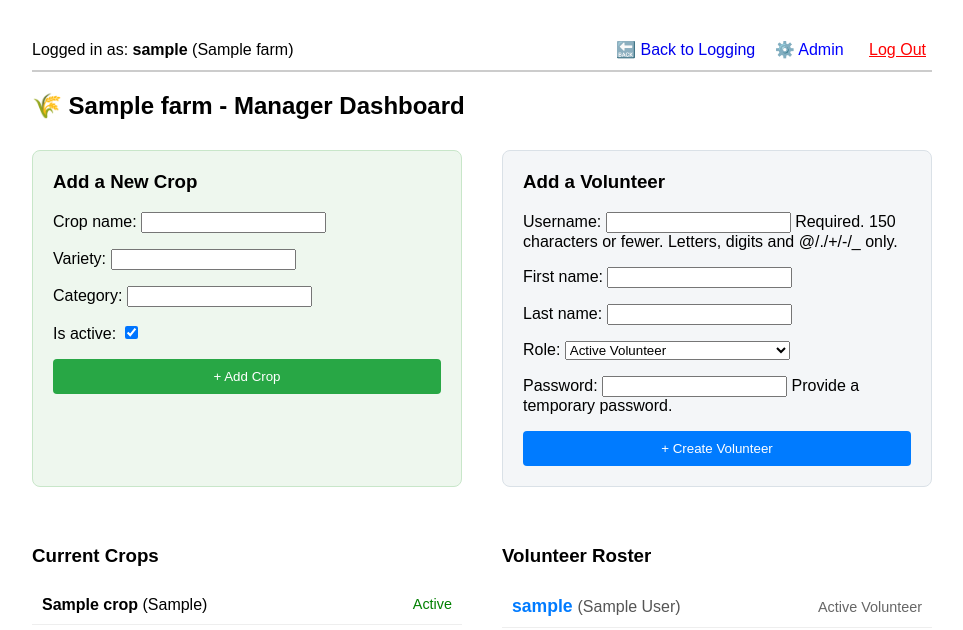
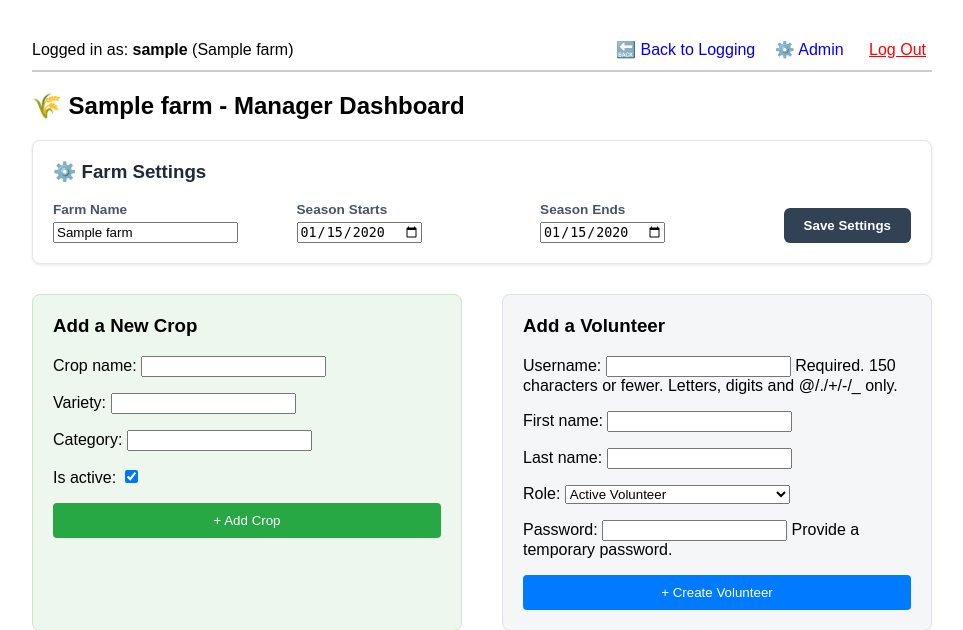
Before and after one commit to squid-protocol/help_farmers_farm, a Django app: page /farm/dashboard/ in a window 1280 px wide. Shown: the top 630 px of the page, without its empty margins (158-1121 px from the left). Run offline with Django 5.2, Linux system fonts and the light colour scheme; a user stored in the database is signed in; tables that the repository leaves empty hold one stand-in row (values such as "Sample post"); some libraries are stand-ins or nearby versions.

Commit message:
feat(farms): add season start and end dates to manager dashboard

```diff
--- a/backend/farms/forms.py
+++ b/backend/farms/forms.py
@@ -1,6 +1,6 @@
 from django import forms
 from django.contrib.auth import get_user_model
-from .models import Crop, WorkCommitment
+from .models import Crop, WorkCommitment, Farm
 
 # Fetch your CustomUser model
 User = get_user_model()
@@ -63,3 +63,27 @@ class VolunteerCreationForm(forms.ModelForm):
                     for choice in self.fields["role"].choices
                     if choice[0] not in ["account_manager", "farm_manager"]
                 ]
+
+class FarmSettingsForm(forms.ModelForm):
+    class Meta:
+        model = Farm
+        fields = ["name", "season_start", "season_end"]
+        widgets = {
+            "name": forms.TextInput(
+                attrs={
+                    "class": "bg-gray-50 border border-gray-300 text-gray-900 text-sm rounded-lg block w-full p-2.5",
+                }
+            ),
+            "season_start": forms.DateInput(
+                attrs={
+                    "type": "date",  # Forces the browser to render a calendar picker
+                    "class": "bg-gray-50 border border-gray-300 text-gray-900 text-sm rounded-lg block w-full p-2.5",
+                }
+            ),
+            "season_end": forms.DateInput(
+                attrs={
+                    "type": "date",
+                    "class": "bg-gray-50 border border-gray-300 text-gray-900 text-sm rounded-lg block w-full p-2.5",
+                }
+            ),
+        }
--- a/backend/farms/models.py
+++ b/backend/farms/models.py
@@ -1,9 +1,12 @@
 from django.db import models
-
 
 class Farm(models.Model):
     name = models.CharField(max_length=255)
     created_at = models.DateTimeField(auto_now_add=True)
+
+    # --- NEW: Season Boundaries ---
+    season_start = models.DateField(null=True, blank=True)
+    season_end = models.DateField(null=True, blank=True)
 
     def __str__(self):
         return self.name
--- a/backend/farms/templates/farms/manager_dashboard.html
+++ b/backend/farms/templates/farms/manager_dashboard.html
@@ -23,6 +23,28 @@
         </div>
 
         <h2>🌾 {{ farm.name }} - Manager Dashboard</h2>
+
+        <div style="background: #ffffff; padding: 20px; border-radius: 8px; border: 1px solid #e2e8f0; margin-top: 20px; box-shadow: 0 1px 3px rgba(0,0,0,0.1);">
+            <h3 style="margin-top: 0; color: #1e293b;">⚙️ Farm Settings</h3>
+            <form method="POST" style="display: flex; gap: 20px; align-items: flex-end; flex-wrap: wrap;">
+                {% csrf_token %}
+                <div style="flex: 1; min-width: 200px;">
+                    <label style="display:block; font-size: 0.85em; font-weight: bold; margin-bottom: 5px; color: #475569;">Farm Name</label>
+                    {{ farm_form.name }}
+                </div>
+                <div style="flex: 1; min-width: 150px;">
+                    <label style="display:block; font-size: 0.85em; font-weight: bold; margin-bottom: 5px; color: #475569;">Season Starts</label>
+                    {{ farm_form.season_start }}
+                </div>
+                <div style="flex: 1; min-width: 150px;">
+                    <label style="display:block; font-size: 0.85em; font-weight: bold; margin-bottom: 5px; color: #475569;">Season Ends</label>
+                    {{ farm_form.season_end }}
+                </div>
+                <button type="submit" name="submit_farm_settings" style="padding: 10px 20px; background: #334155; color: white; border: none; border-radius: 6px; cursor: pointer; height: fit-content; font-weight: bold;">
+                    Save Settings
+                </button>
+            </form>
+        </div>
 
         <div style="display: flex; gap: 40px; margin-top: 30px;">
             <div style="flex: 1; background: #eef7ee; padding: 20px; border-radius: 8px; border: 1px solid #c8e6c9;">
--- a/backend/farms/urls.py
+++ b/backend/farms/urls.py
@@ -9,7 +9,6 @@ urlpatterns = [
         name="volunteer_detail",
     ),
     path("remove-user/<int:user_id>/", views.remove_user_view, name="remove_user"),
-    # NEW: The Farm Impact Dashboard
+    # The Farm Impact Dashboard
     path("impact/", views.farm_impact_view, name="farm_impact"),
-    path("commitments/", views.manage_work_commitments, name="manage_work_commitments"),
 ]
--- a/backend/farms/views.py
+++ b/backend/farms/views.py
@@ -9,7 +9,7 @@ from django.contrib import messages
 
 # --- Local App Imports (Farms) ---
 from .models import Crop, WorkCommitment
-from .forms import CropForm, VolunteerCreationForm, WorkCommitmentForm
+from .forms import CropForm, VolunteerCreationForm, WorkCommitmentForm, FarmSettingsForm
 
 # --- Other App Imports ---
 from logs.models import LogEntry
@@ -27,10 +27,13 @@ def is_manager(user):
 def manager_dashboard(request):
     my_farm = request.user.farm
 
-    # Instantiate all three empty forms
+    # Instantiate all forms
     crop_form = CropForm()
     volunteer_form = VolunteerCreationForm(request_user=request.user)
-    commitment_form = WorkCommitmentForm()  # <-- NEW
+    commitment_form = WorkCommitmentForm()
+
+    # NEW: The Farm Settings form (pre-filled with the current farm's data)
+    farm_form = FarmSettingsForm(instance=my_farm)
 
     if request.method == "POST":
         if "submit_crop" in request.POST:
@@ -54,7 +57,6 @@ def manager_dashboard(request):
                 messages.success(request, "Volunteer created successfully!")
                 return redirect("manager_dashboard")
 
-        # <-- NEW: Handle Work Commitment Submission -->
         elif "submit_commitment" in request.POST:
             commitment_form = WorkCommitmentForm(request.POST)
             if commitment_form.is_valid():
@@ -64,19 +66,28 @@ def manager_dashboard(request):
                 messages.success(request, "Work commitment added successfully!")
                 return redirect("manager_dashboard")
 
+        # <-- NEW: Handle Farm Settings Submission -->
+        elif "submit_farm_settings" in request.POST:
+            farm_form = FarmSettingsForm(request.POST, instance=my_farm)
+            if farm_form.is_valid():
+                farm_form.save()
+                messages.success(request, "Farm settings updated successfully!")
+                return redirect("manager_dashboard")
+
     # Fetch all the data to display in the lists
     crops = Crop.objects.filter(farm=my_farm).order_by("-is_active", "crop_name")
     volunteers = User.objects.filter(farm=my_farm).order_by("role", "username")
-    commitments = WorkCommitment.objects.filter(farm=my_farm)  # <-- NEW
+    commitments = WorkCommitment.objects.filter(farm=my_farm)
 
     context = {
         "farm": my_farm,
+        "farm_form": farm_form,  # <-- NEW
         "crop_form": crop_form,
         "volunteer_form": volunteer_form,
-        "commitment_form": commitment_form,  # <-- NEW
+        "commitment_form": commitment_form,
         "crops": crops,
         "volunteers": volunteers,
-        "commitments": commitments,  # <-- NEW
+        "commitments": commitments,
     }
     return render(request, "farms/manager_dashboard.html", context)
 
@@ -146,28 +157,3 @@ def farm_impact_view(request):
     crops = Crop.objects.filter(farm=farm, is_active=True).order_by("crop_name")
 
     return render(request, "farms/farm_impact.html", {"farm": farm, "crops": crops})
-
-
-@login_required
-@user_passes_test(is_manager, login_url="/log-hours/")
-def manage_work_commitments(request):
-    farm = request.user.farm
-    commitments = WorkCommitment.objects.filter(farm=farm)
-
-    if request.method == "POST":
-        form = WorkCommitmentForm(request.POST)
-        if form.is_valid():
-            # FIXED: commitFalse=True is now commit=False
-            new_commitment = form.save(commit=False)
-            new_commitment.farm = farm
-            new_commitment.save()
-            messages.success(request, "Work commitment added successfully!")
-            return redirect("manage_work_commitments")
-    else:
-        form = WorkCommitmentForm()
-
-    return render(
-        request,
-        "farms/manage_commitments.html",
-        {"form": form, "commitments": commitments, "farm": farm},
-    )
```
Also changed, not shown: backend/farms/migrations/0004_farm_season_end_farm_season_start.py (added).
